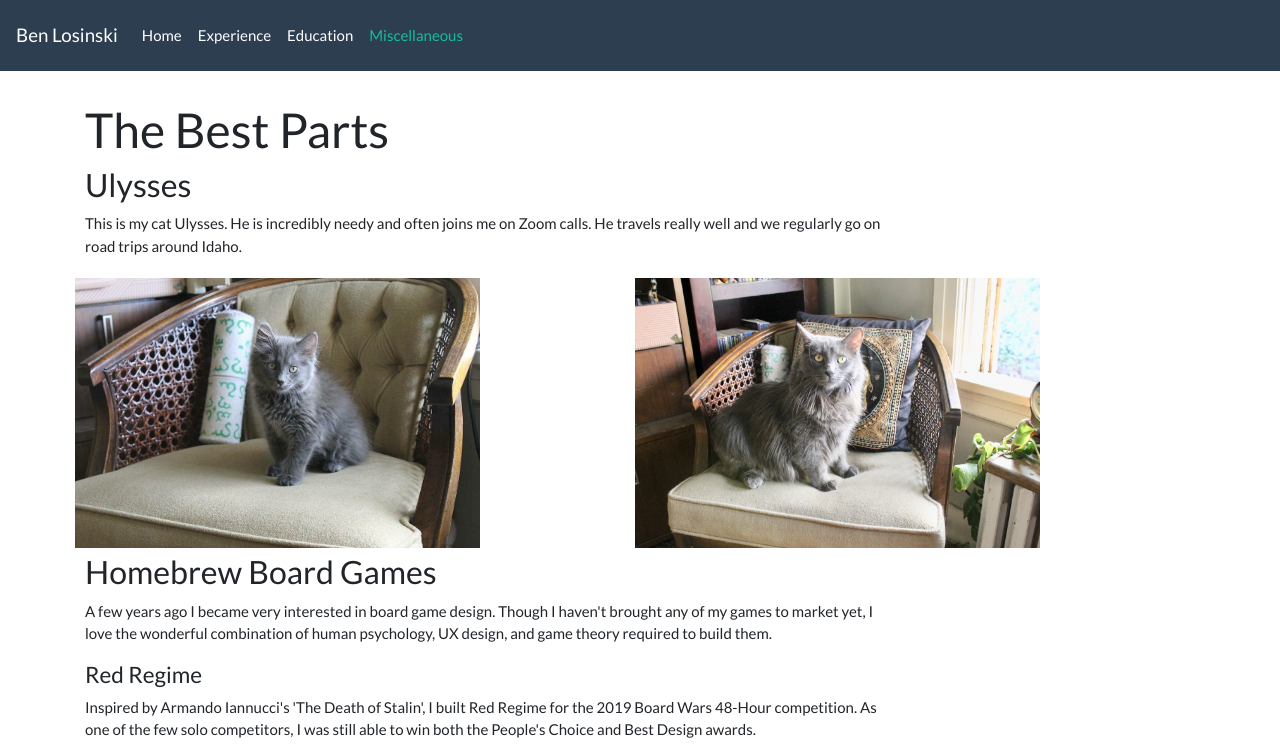
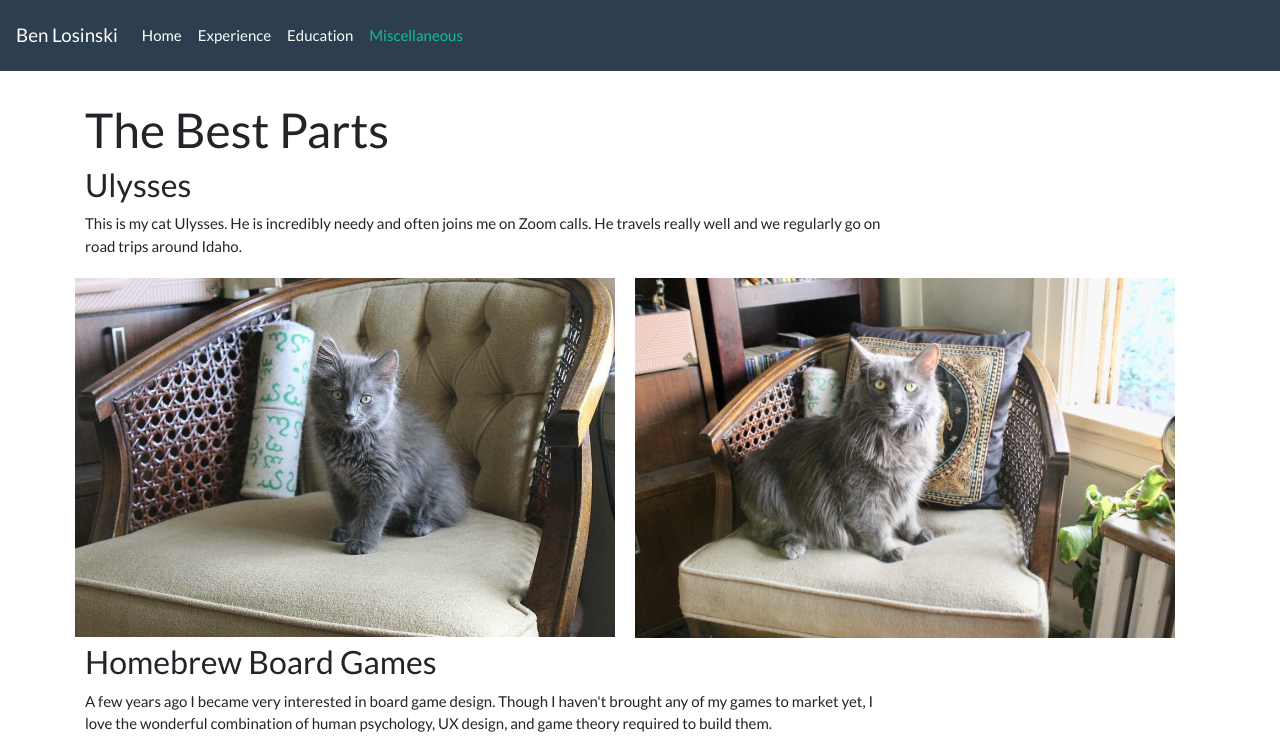
Before and after one commit to benlosinski/benlosinski.github.io, a Jekyll site: the page built from misc.html, in a window 1280 px wide. Shown: the top 754 px of the page. Built offline with Jekyll 4.4.1, drawn with Linux system fonts in a browser that asks for light colours.

Commit message:
Update misc.html

```diff
--- a/misc.html
+++ b/misc.html
@@ -16,12 +16,12 @@
     </p>
         <div class="row">
   <div class="column">
-    <img style="width:150%" src="{{ '/assets/ul2.jpg' | prepend: site.baseurl }}">
+    <img style="width:200%" src="{{ '/assets/ul2.jpg' | prepend: site.baseurl }}">
   </div>
               <div class="column">
                    </div>
   <div class="column">
-    <img  style="width:150%" src="{{ '/assets/ul1.jpg' | prepend: site.baseurl }}">
+    <img  style="width:200%" src="{{ '/assets/ul1.jpg' | prepend: site.baseurl }}">
   </div>
 </div>
 
```
